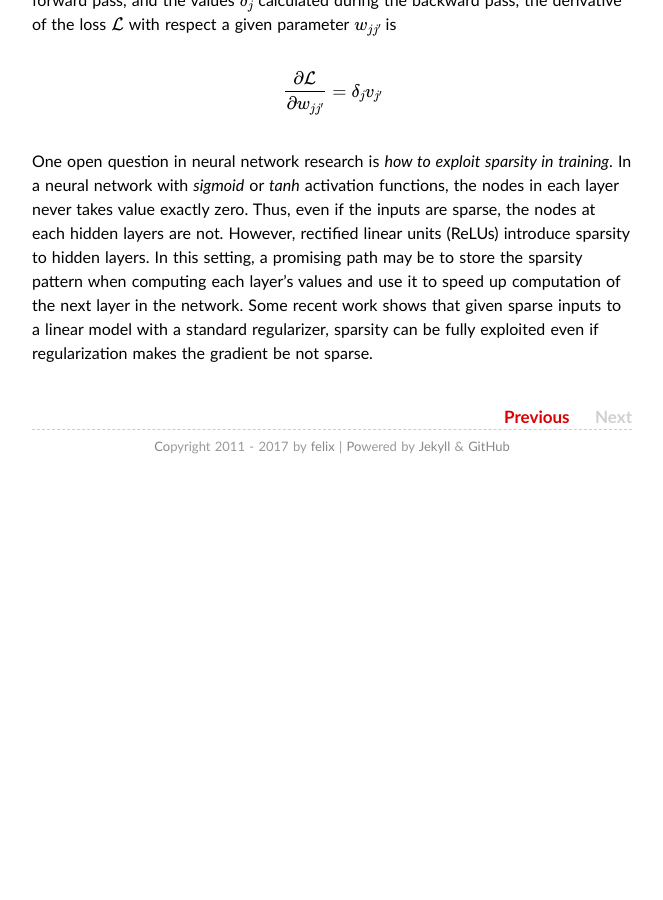
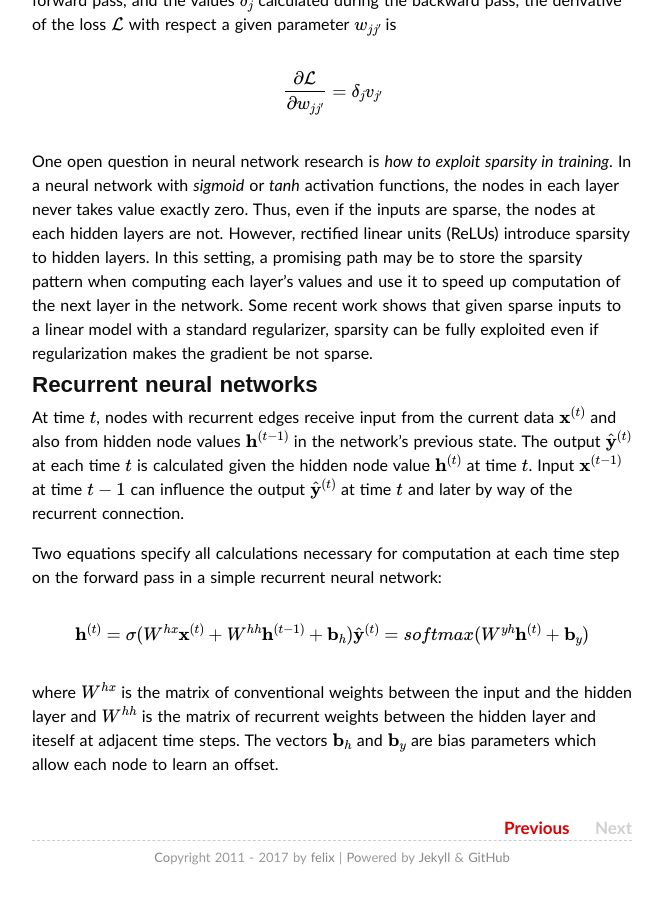
Before and after one commit to hezila/hezila.github.io, a Jekyll site: the page built from _posts/2017-09-20-rnn-review.md, in a window 1280 px wide and 900 px high, scrolled down 2612 px. Shown: the whole window, without its empty margins (308-971 px from the left). Built offline with Jekyll 4.4.1, drawn with Linux system fonts in a browser that asks for light colours; some web fonts are replaced; formulas are drawn with MathJax 3; comment, search, counter and statistics services are not loaded; before the commit the page ends 3101 px from its top, so only the background shows below that.

Commit message:
additnally update rnn review post

```diff
--- a/_posts/2017-09-20-rnn-review.md
+++ b/_posts/2017-09-20-rnn-review.md
@@ -88,3 +88,17 @@ This calculation is performanced successively for each lower layer to yield $$\d
 \end{equation}
 
 One open question in neural network research is *how to exploit sparsity in training*. In a neural network with *sigmoid* or *tanh* activation functions, the nodes in each layer never takes value exactly zero. Thus, even if the inputs are sparse, the nodes at each hidden layers are not. However, rectified linear units (ReLUs) introduce sparsity to hidden layers. In this setting, a promising path may be to store the sparsity pattern when computing each layer's values and use it to speed up computation of the next layer in the network. Some recent work shows that given sparse inputs to a linear model with a standard regularizer, sparsity can be fully exploited even if regularization makes the gradient be not sparse.
+
+Recurrent neural networks
+-------------------------
+
+At time $$t$$, nodes with recurrent edges receive input from the current data $$\mathbf{x}^{(t)}$$ and also from hidden node values $$\mathbf{h}^{(t-1)}$$ in the network's previous state. The output $$\hat{\mathbf{y}}^{(t)}$$ at each time $$t$$ is calculated given the hidden node value $$\mathbf{h}^{(t)}$$ at time $$t$$. Input $$\mathbf{x}^{(t-1)}$$ at time $$t-1$$ can influence the output $$\hat{\mathbf{y}}^{(t)}$$ at time $$t$$ and later by way of the recurrent connection.
+
+Two equations specify all calculations necessary for computation at each time step on the forward pass in a simple recurrent neural network:
+
+\begin{eqnarray}
+\mathbf{h}^{(t)} &= \sigma(W^{hx}\mathbf{x}^{(t)} + W^{hh}\mathbf{h}^{(t-1)} + \mathbf{b}_h) \\
+\hat{\mathbf{y}}^{(t)} = softmax(W^{yh} \mathbf{h}^{(t)} + \mathbf{b}_y)
+\end{eqnarray}
+
+where $$W^{hx}$$ is the matrix of conventional weights between the input and the hidden layer and $$W^{hh}$$ is the matrix of recurrent weights between the hidden layer and iteself at adjacent time steps. The vectors $$\mathbf{b}_h$$ and $$\mathbf{b}_y$$ are bias parameters which allow each node to learn an offset.
```
